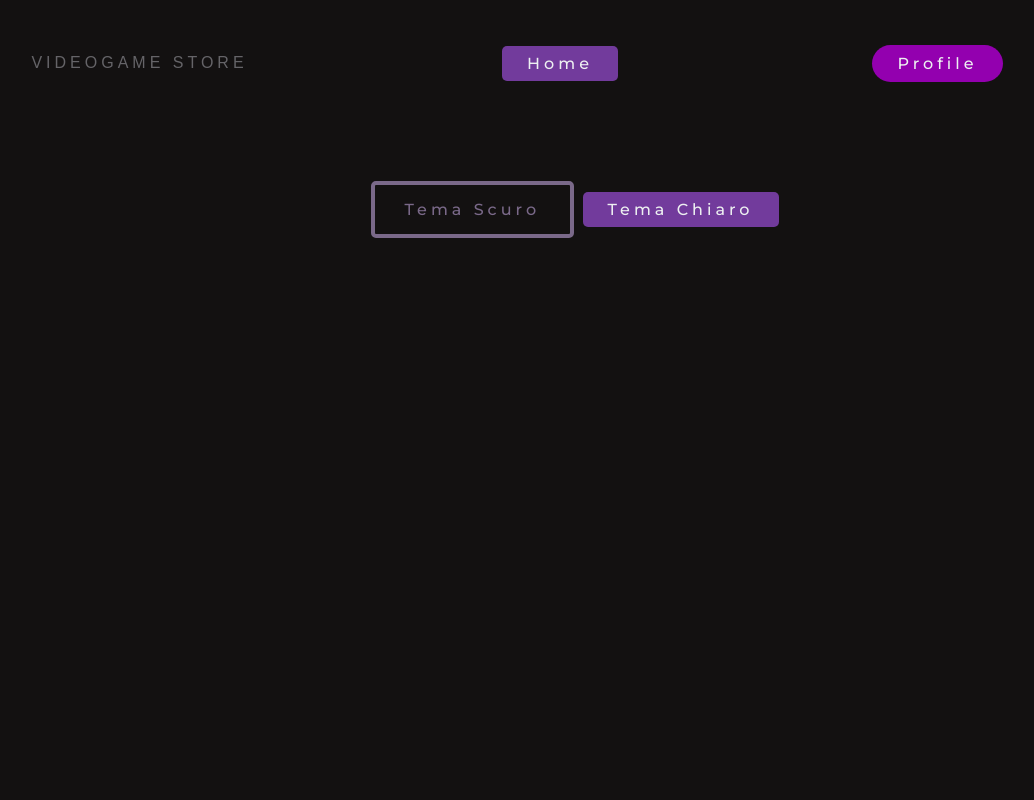
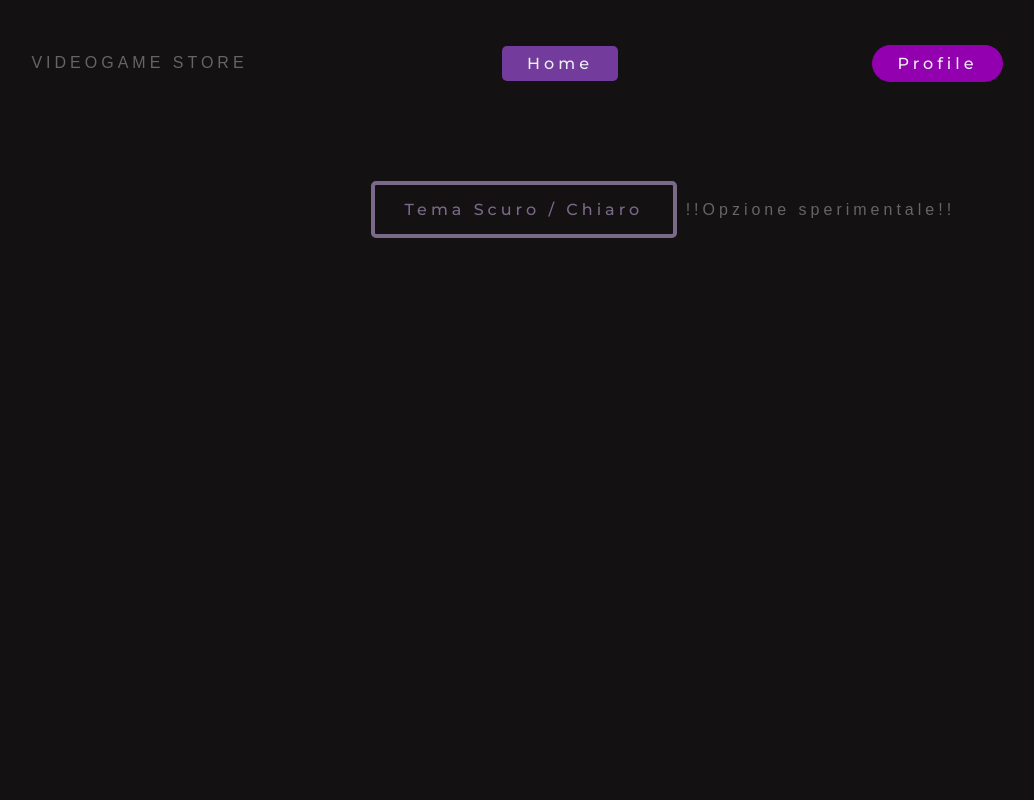
Before and after one commit to LucaUliana/Progetto-TPSIT, a PHP site: page /paginePrincipali/settings.php in a window 1280 px wide. Shown: the whole page, without its empty margins (143-1177 px from the left). Run offline with PHP 8.4, Linux system fonts and the light colour scheme.

Commit message:
Sistemato bug

```diff
--- a/videogameStore/paginePrincipali/settings.php
+++ b/videogameStore/paginePrincipali/settings.php
@@ -2,6 +2,23 @@
     <head>
         <title>Videogame Shop</title>
         <link rel="stylesheet" href="../css/style.css">
+
+		<script>
+        function toggleTheme() {
+            // Obtains an array of all <link>
+            // elements.
+            // Select your element using indexing.
+            var theme = document.getElementsByTagName('link')[0];
+
+            // Change the value of href attribute
+            // to change the css sheet.
+            if (theme.getAttribute('href') == '../css/style.css') {
+                theme.setAttribute('href', '../css/styleChiaro.css');
+            } else {
+                theme.setAttribute('href', '../css/style.css');
+            }
+        }
+    </script>
     </head>
     <body>
         <header>
@@ -17,8 +34,7 @@
 			<button class="nav">Profile</button>
 			</a>
 		</header>
-			<button class="browsing" id="scuro">Tema Scuro</button>
+			<button onclick="toggleTheme()" class="browsing" id="scuro">Tema Scuro / Chiaro</button> !!Opzione sperimentale!!
 
-			<button class="browsing" id="chiaro">Tema Chiaro</button>
     </body>
 </html>
```
